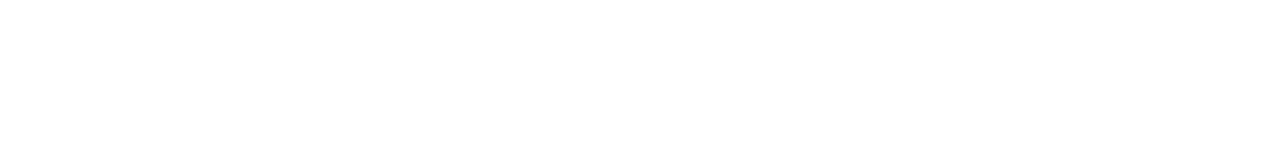
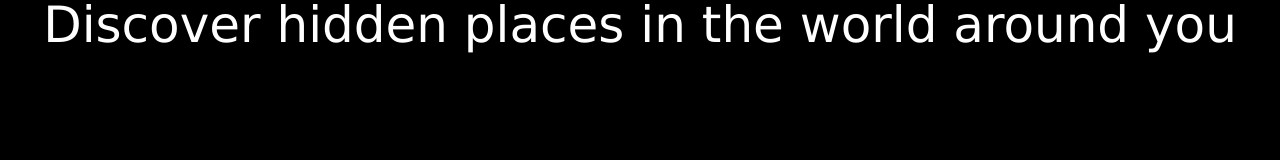
Before and after one commit to Steven-EB/excursion, a plain HTML site: page index.html in a window 1280 px wide. Drawn offline with Linux system fonts and the light colour scheme.

Commit message:
begin content and styling

```diff
--- a/index.html
+++ b/index.html
@@ -17,7 +17,13 @@
         <!--[if lt IE 7]>
             <p class="browsehappy">You are using an <strong>outdated</strong> browser. Please <a href="#">upgrade your browser</a> to improve your experience.</p>
         <![endif]-->
-
+        <header>
+            <h1>Discover hidden places in the world around you</h1>
+        </header>
+        <main>
+        </main>
+        <footer>
+        </footer>
 
     </body>
 </html>
--- a/resources/css/style.css
+++ b/resources/css/style.css
@@ -0,0 +1,11 @@
+html {
+    background-color: black;
+    color: white;
+    font-family:Verdana, Geneva, Tahoma, sans-serif;
+    font-size: 16px;
+}
+
+h1 {
+    text-align: center;
+    font-size: 3.125rem;
+}
```
